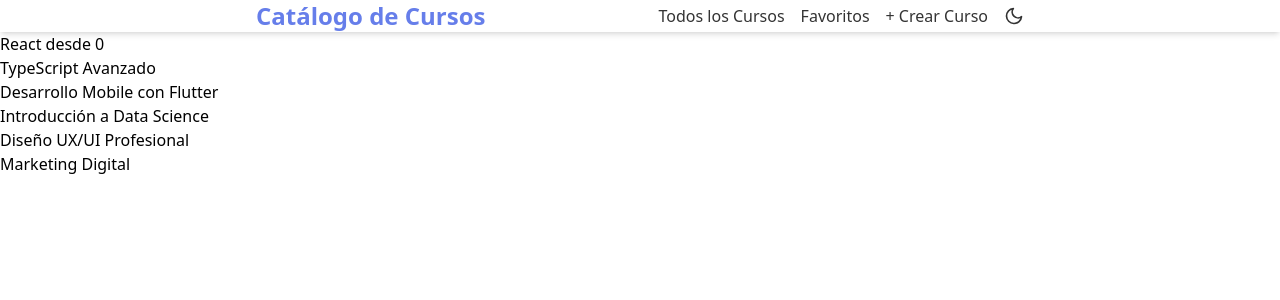
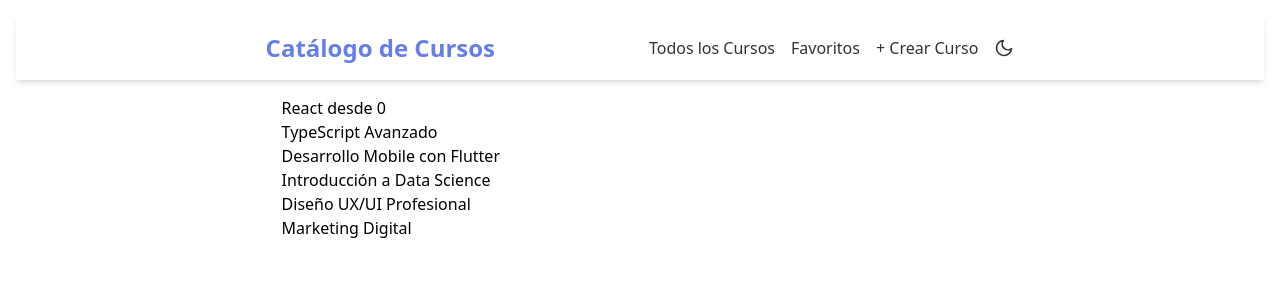
Before and after one commit to LangelXoBl/course-catalog, a React (Vite) app: page / in a window 1280 px wide. Shown: the top 300 px of the page. Built offline with nearby package versions, Linux system fonts and the light colour scheme.

Commit message:
add Layout component and adjust Navbar styling

```diff
--- a/src/App.tsx
+++ b/src/App.tsx
@@ -1,21 +1,22 @@
 import { BrowserRouter, Route, Routes } from 'react-router';
-import { Navbar } from './components/Navbar';
 import { ThemeProvider } from './context/theme/Provider';
 import { Home } from './pages/Home';
 import { CoursesProvider } from './context/courses/Provider';
 import { Create } from './pages/Create';
+import { Layout } from './components/Layout';
 
 function App() {
   return (
     <BrowserRouter>
       <ThemeProvider>
         <CoursesProvider>
-          <Navbar />
-          <Routes>
-            <Route path="/" element={<Home />} />
-            <Route path="/create" element={<Create />} />
-            <Route path="/favorites" element={<h1>Favorites</h1>} />
-          </Routes>
+          <Layout>
+            <Routes>
+              <Route path="/" element={<Home />} />
+              <Route path="/create" element={<Create />} />
+              <Route path="/favorites" element={<h1>Favorites</h1>} />
+            </Routes>
+          </Layout>
         </CoursesProvider>
       </ThemeProvider>
     </BrowserRouter>
--- /dev/null
+++ b/src/components/Layout.tsx
@@ -0,0 +1,14 @@
+import { Navbar } from './Navbar';
+import type { ReactNode } from 'react';
+
+interface Props {
+  children: ReactNode;
+}
+export const Layout = ({ children }: Props) => {
+  return (
+    <div className="min-h-dvh mx-auto p-4 bg-surface">
+      <Navbar />
+      <main className="w-3/5 mx-auto p-4">{children}</main>
+    </div>
+  );
+};
--- a/src/components/Navbar.tsx
+++ b/src/components/Navbar.tsx
@@ -3,7 +3,7 @@ import { ThemeToggle } from './ThemeToggle';
 
 export const Navbar = () => {
   return (
-    <nav className="bg-surface text-content shadow-md">
+    <nav className="bg-surface text-content shadow-md py-4">
       <div className="w-3/5 mx-auto flex justify-between items-center">
         <Link className="text-primary text-2xl font-bold" to="/">
           Catálogo de Cursos
```
